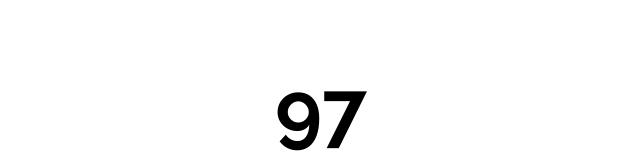
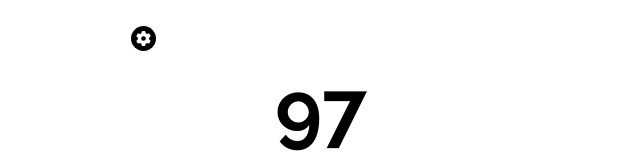
Before and after one commit to andydeforest/number-combos, a Nuxt app: page / in a window 1280 px wide. Shown: the top 160 px of the page, without its empty margins (319-959 px from the left). Built offline with nearby package versions, Linux system fonts and the light colour scheme.

Commit message:
added settings panel

```diff
--- /dev/null
+++ b/components/game/Settings.vue
@@ -0,0 +1,112 @@
+<template>
+  <div class="game-settings">
+    <button>
+      <BaseIcon
+        icon="fa-solid fa-gear"
+        @click="modalOpen = true"
+      />
+    </button>
+    <UIModal :open="modalOpen">
+      <div class="game-settings__modal">
+        <div class="game-settings__modal--heading">
+          <h2>
+            Settings
+          </h2>
+          <div>
+            <button>
+              <BaseIcon
+                icon="fa-solid fa-xmark"
+                @click="modalOpen = false"
+              />
+            </button>
+          </div>
+        </div>
+        <div class="game-settings__modal--slider">
+          <input
+            v-model="gameStore.maxTarget"
+            type="range"
+            min="20"
+            max="1000"
+          >
+        </div>
+        <div>
+          <strong>Max Target Value:</strong> {{ gameStore.maxTarget }}
+        </div>
+      </div>
+    </UIModal>
+  </div>
+</template>
+
+<script>
+export default {
+  data() {
+    return {
+      gameStore: gameStore(),
+      modalOpen: false
+    };
+  }
+};
+</script>
+
+<style lang="scss">
+.game-settings {
+  position: fixed;
+  top: 1rem;
+  left: 1rem;
+
+  @include breakpoint(medium) {
+    position: absolute;
+  }
+
+  > button {
+    background-color: #000;
+    color: #fff;
+    height: 5rem;
+    width: 5rem;
+    font-size: 3rem;
+    display: flex;
+    align-items: center;
+    justify-content: center;
+    border-radius: 50%;
+
+    @include breakpoint(medium) {
+      height: 2.5rem;
+      width: 2.5rem;
+      font-size: 1.5rem;
+    }
+  }
+
+  &__modal {
+    display: flex;
+    flex-direction: column;
+
+    &--heading {
+      display: flex;
+      flex-direction: row;
+      align-items: center;
+      gap: var(--base-gap);
+
+      > div:last-child {
+        display: flex;
+        flex-grow: 1;
+        justify-content: flex-end;
+      }
+
+      button {
+        font-size: var(--h2-font-size);
+      }
+    }
+
+    &--slider {
+      display: flex;
+      flex-direction: row;
+      justify-content: center;
+      margin-top: var(--base-gap);
+
+      input {
+        width: 100%;
+      }
+    }
+  }
+}
+</style>
--- a/components/game/index.vue
+++ b/components/game/index.vue
@@ -1,5 +1,6 @@
 <template>
   <div class="game">
+    <GameSettings />
     <div class="game__container">
       <h1>
         {{ gameStore.target }}
--- a/stores/game.js
+++ b/stores/game.js
@@ -3,6 +3,7 @@ import { defineStore, acceptHMRUpdate } from 'pinia';
 export const gameStore = defineStore('game', {
   state: () => {
     return {
+      maxTarget: 100,
       inProgress: false,
       options: [],
       history: [],
@@ -11,11 +12,11 @@ export const gameStore = defineStore('game', {
     };
   },
   actions: {
-    generateGame(maxTarget = 100) {
+    generateGame() {
       this.inProgress = true;
       this.history = [];
-      const minTarget = parseInt(maxTarget * 0.6);
-      this.target = Math.floor(Math.random() * (maxTarget - minTarget + 1)) + minTarget;
+      const minTarget = parseInt(parseInt(this.maxTarget) * 0.6);
+      this.target = Math.floor(Math.random() * (parseInt(this.maxTarget) - minTarget + 1)) + minTarget;
       const options = [];
 
       while (options.length < 6) {
```
